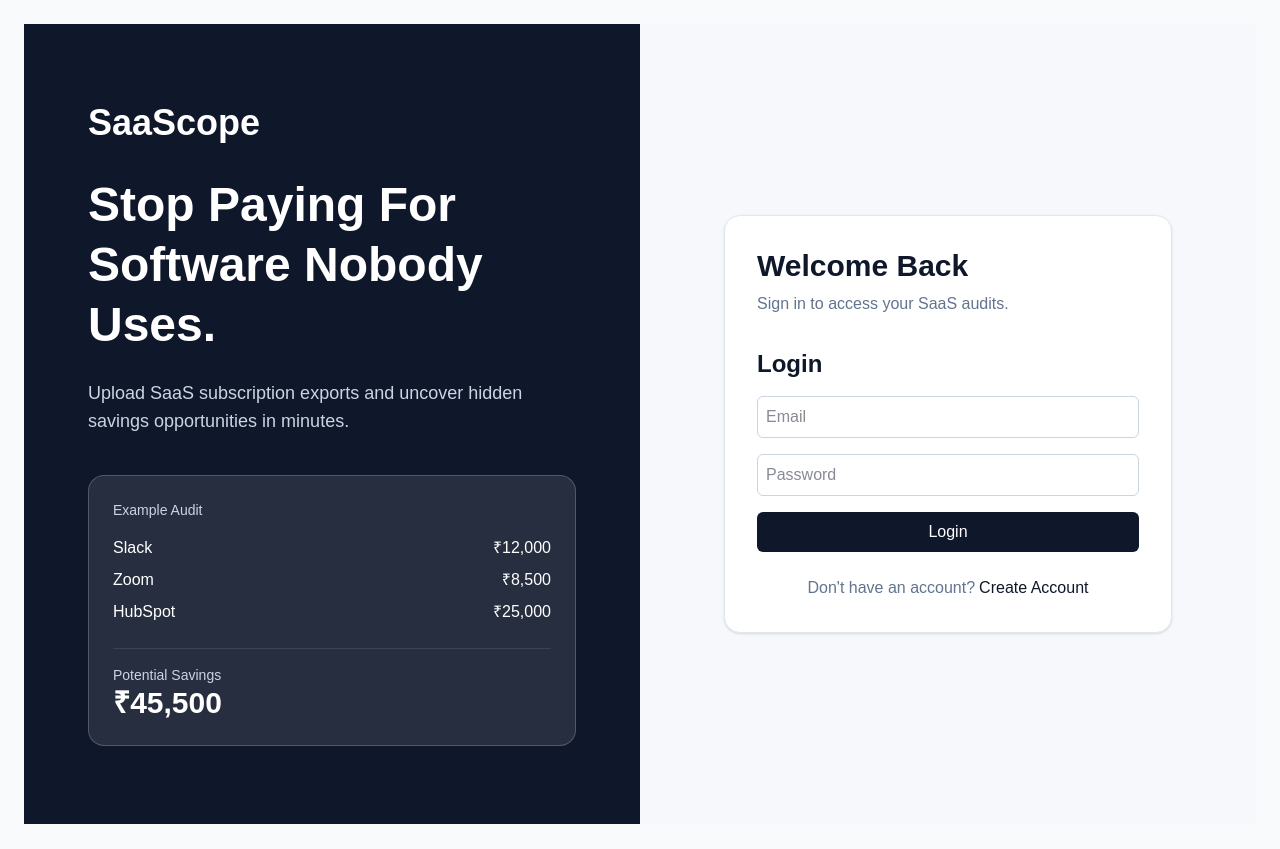
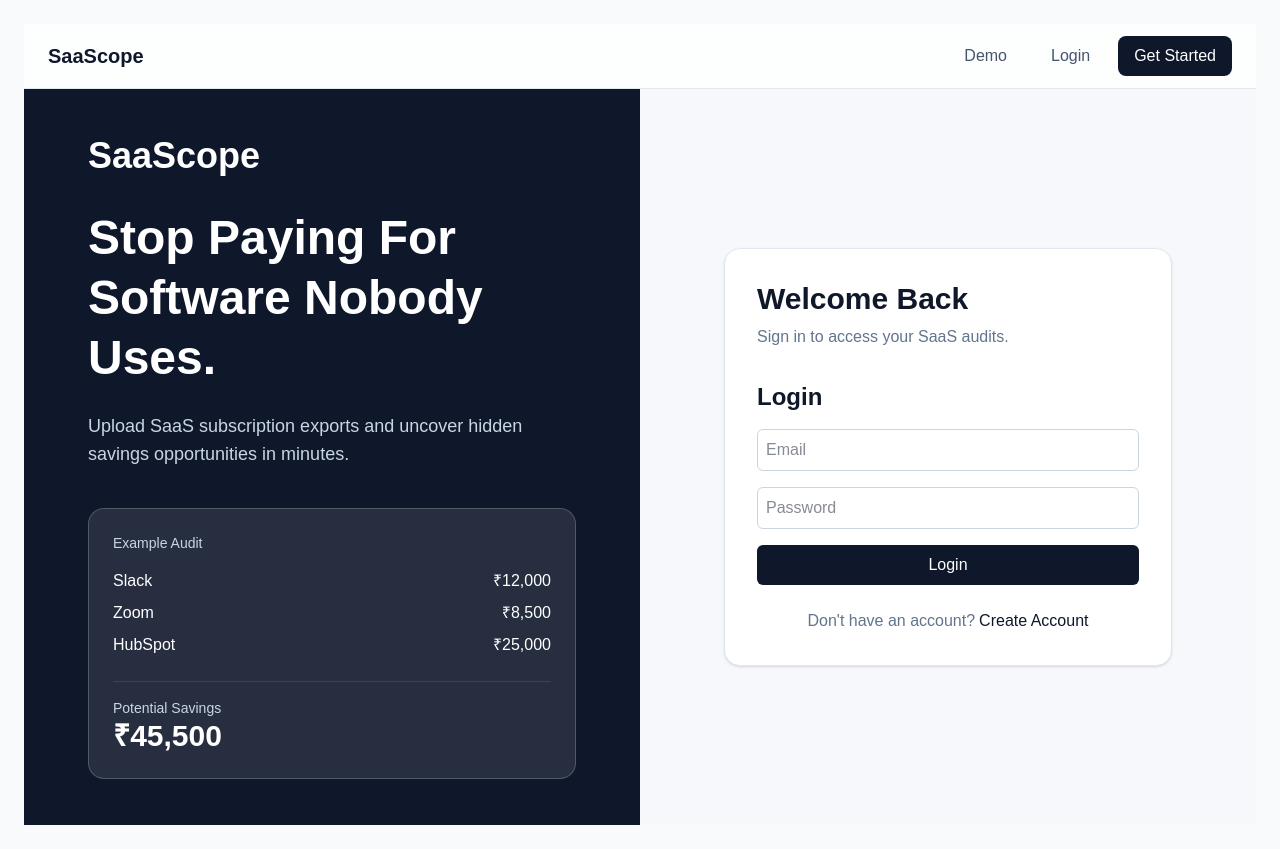
Before and after one commit to pancharasshubham/saascope-web, a Next.js app: page /login in a window 1280 px wide. Built offline with nearby package versions, Linux system fonts and the light colour scheme; no server answers.

Commit message:
feat(web): add shared navigation to auth pages

```diff
--- a/app/demo/page.tsx
+++ b/app/demo/page.tsx
@@ -1,4 +1,8 @@
 import Link from "next/link";
+
+export default function DemoPage() {
+  return (
+    <main className="min-h-screen bg-[#F6F8FB]">
 
     <header
       className="
@@ -49,10 +53,6 @@ import Link from "next/link";
       </div>
 
     </header>
-
-export default function DemoPage() {
-  return (
-    <main className="min-h-screen bg-[#F6F8FB]">
 
       <div className="max-w-6xl mx-auto px-6 py-16">
 
--- a/components/auth-layout.tsx
+++ b/components/auth-layout.tsx
@@ -1,3 +1,5 @@
+import Link from "next/link";
+
 type AuthLayoutProps = {
   title: string;
   description: string;
@@ -11,8 +13,88 @@ export default function AuthLayout({
 }: AuthLayoutProps) {
   return (
     <div className="min-h-screen bg-[#F6F8FB]">
+      <header
+        className="
+          sticky
+          top-0
+          z-50
+          bg-white/80
+          backdrop-blur
+          border-b
+          border-slate-200
+        "
+      >
 
-      <div className="grid lg:grid-cols-2 min-h-screen">
+        <div
+          className="
+            max-w-7xl
+            mx-auto
+            px-6
+            h-16
+            flex
+            items-center
+            justify-between
+          "
+        >
+
+            <Link
+              href="/"
+              className="
+                text-xl
+                font-bold
+                text-slate-900
+              "
+            >
+              SaaScope
+            </Link>
+
+          <div className="flex items-center gap-3">
+
+            <Link
+              href="/demo"
+              className="
+                px-4
+                py-2
+                rounded-lg
+                text-slate-600
+                hover:bg-slate-100
+              "
+            >
+              Demo
+            </Link>
+
+            <Link
+              href="/login"
+              className="
+                px-4
+                py-2
+                rounded-lg
+                text-slate-600
+                hover:bg-slate-100
+              "
+            >
+              Login
+            </Link>
+
+            <Link
+              href="/register"
+              className="
+                bg-slate-900
+                text-white
+                px-4
+                py-2
+                rounded-lg
+              "
+            >
+              Get Started
+            </Link>
+
+          </div>
+
+        </div>
+
+      </header>
+      <div className="grid lg:grid-cols-2 min-h-[calc(100vh-64px)]">
 
         <div
           className="
```
Lines whose indentation alone changed are shown as unchanged.
